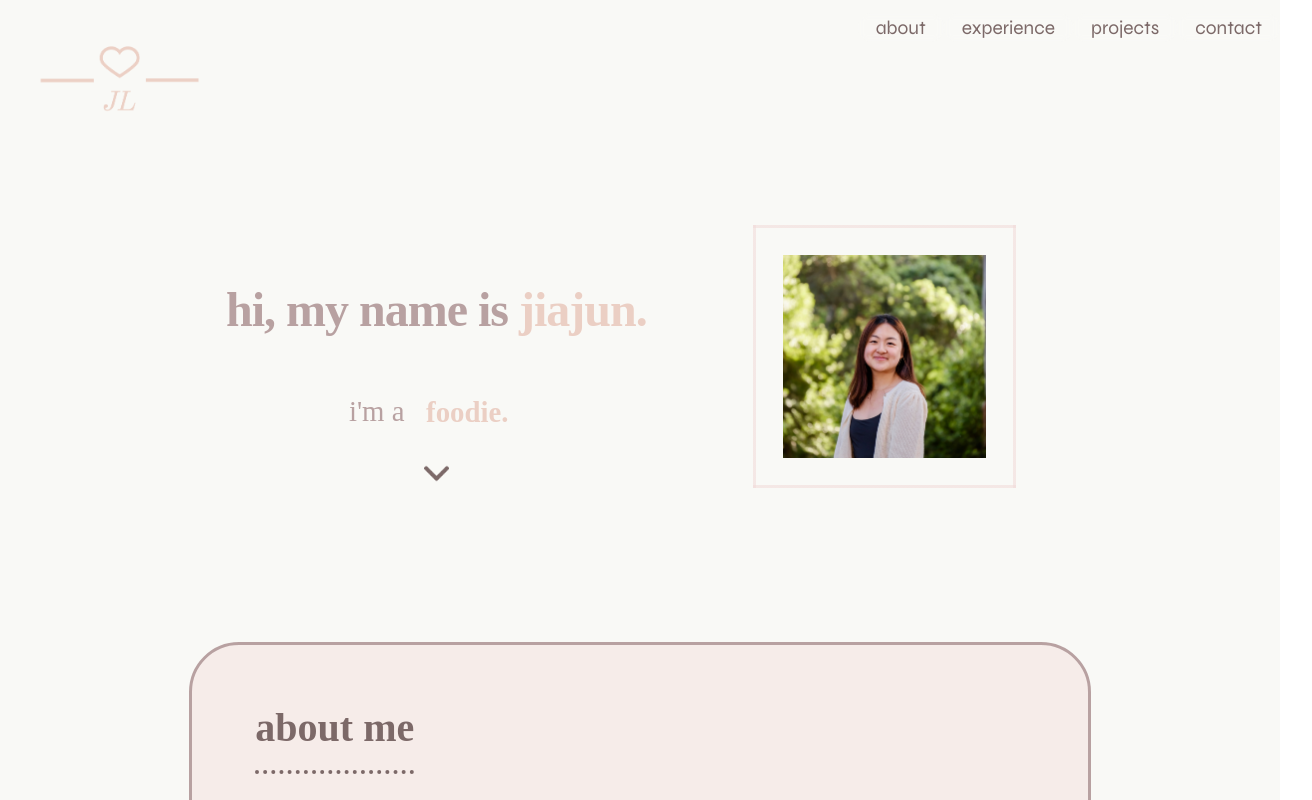
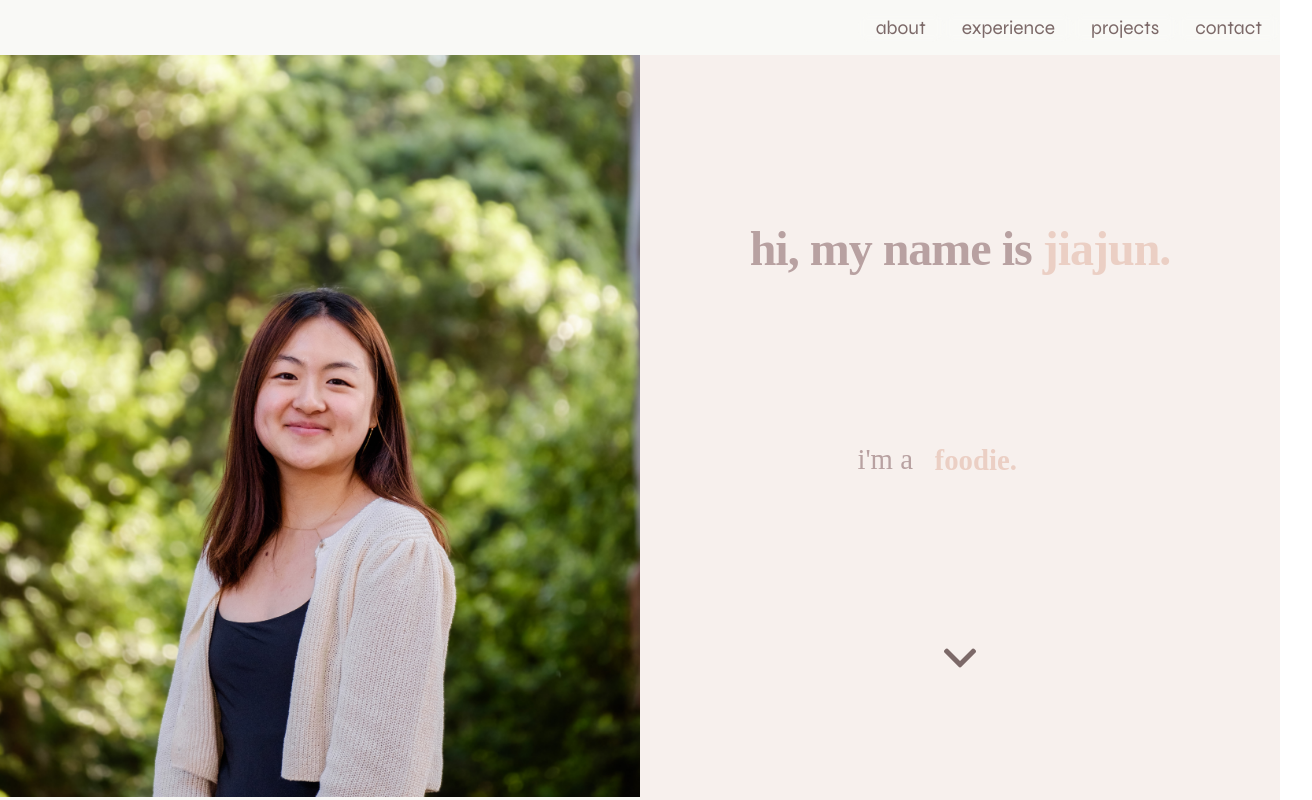
Before and after one commit to jliu6184/jliu6184.github.io, a React (Create React App) app: page / in a window 1280 px wide. Shown: the top 800 px of the page, 1312 px wide, since content can reach past the window. Built offline with nearby package versions, Linux system fonts and the light colour scheme; a web font is replaced by a local one.

Commit message:
changed intro styling

```diff
--- a/src/App.js
+++ b/src/App.js
@@ -8,13 +8,13 @@ import Footer from './components/Footer/Footer';
 import Contact from './components/Contact/Contact';
 // import { useEffect, useState } from 'react';
 
-const logo = require('./JL-1.png');
+// const logo = require('./JL-1.png');
 
 function App() {
   return (
     <div className="App">
       <div className="NavBar">
-          <img src={logo} alt="logo pic" className="logo-image"></img>
+          {/* <img src={logo} alt="logo pic" className="logo-image"></img> */}
           <NavBar/>
        </div>
 
--- a/src/components/About/About.css
+++ b/src/components/About/About.css
@@ -22,19 +22,10 @@
   } */
 
 .About {
-  width: 100%;
-  position: relative;
-  overflow: hidden;
-
-  display: flex;
-  flex-direction: column;
-  justify-content: center;
-  align-items: center;
+  width: 100vw;
 }
 
 .intro {
-    padding: 15px;
-
     color: #B8A1A1;
     /* font-family: "halyard-micro", sans-serif;
     font-weight: 400; */
@@ -57,15 +48,6 @@
 .bold-text {
   font-weight: bold;
 }
-
-/* .intro-description {
-  padding: 10px;
-
-  color: #999999;
-  font-family: 'KaiseiOpti-Normal';
-  font-style: normal;
-  font-size: 1.8em;
-} */
 
 .intro-scroller {
   border-radius: 1.5em;
@@ -115,21 +97,22 @@
 }
 
 .home {
-  width: 70vw;
+  width: 100vw;
   display: flex;
   flex-direction: row;
   justify-content: space-around;
 
-  padding-top: 8%;
+  padding-top: 1%;
   padding-bottom: 12%;
 }
 
 .left-textbox {
-  width: 90%;
+  width: 100%;
   display: flex;
   flex-direction: column;
   justify-content: space-evenly;
 
+  background-color:rgba(241, 218, 216, 0.3);
 }
 
 .down-arrow {
@@ -142,9 +125,17 @@
 }
 
 .right-picturebox {
-  width: 75%;
+  /* width: 75%;
   display: flex;
-  justify-content: center;
+  justify-content: center; */
+
+  width: 100%;
+
+}
+
+.about-profile-pic {
+  width: 100%;
+  height: auto;
 }
 
 .profile-pic {
--- a/src/components/About/About.js
+++ b/src/components/About/About.js
@@ -52,6 +52,11 @@ function About() {
       <div className="About">
         {/* <FadeInSection> */}
           <div className="home">
+
+            <div className="right-picturebox">
+              <img src={profile} alt="profile" className="about-profile-pic"/>
+            </div>
+
             <div className="left-textbox">
               <h2 className="intro">hi, my name is<span className="pink-text"> jiajun.</span></h2>
               {/* <h3 className="intro-description">i'm a student studying <span class="pink-text">computer science</span> and <span class="pink-text">data science</span> at uc berkeley.</h3> */}
@@ -68,9 +73,6 @@ function About() {
               <div className="arrow">
                 <img src={arrow} alt="down arrow" className="down-arrow" onClick={scrollClick}></img>
               </div>
-            </div>
-            <div className="right-picturebox">
-              <img src={profile} alt="profile" className="profile-pic"/>
             </div>
           </div>
 
```
Also changed, not shown: src/components/helpers/JL-1.png (added), src/components/helpers/profile.jpg.
